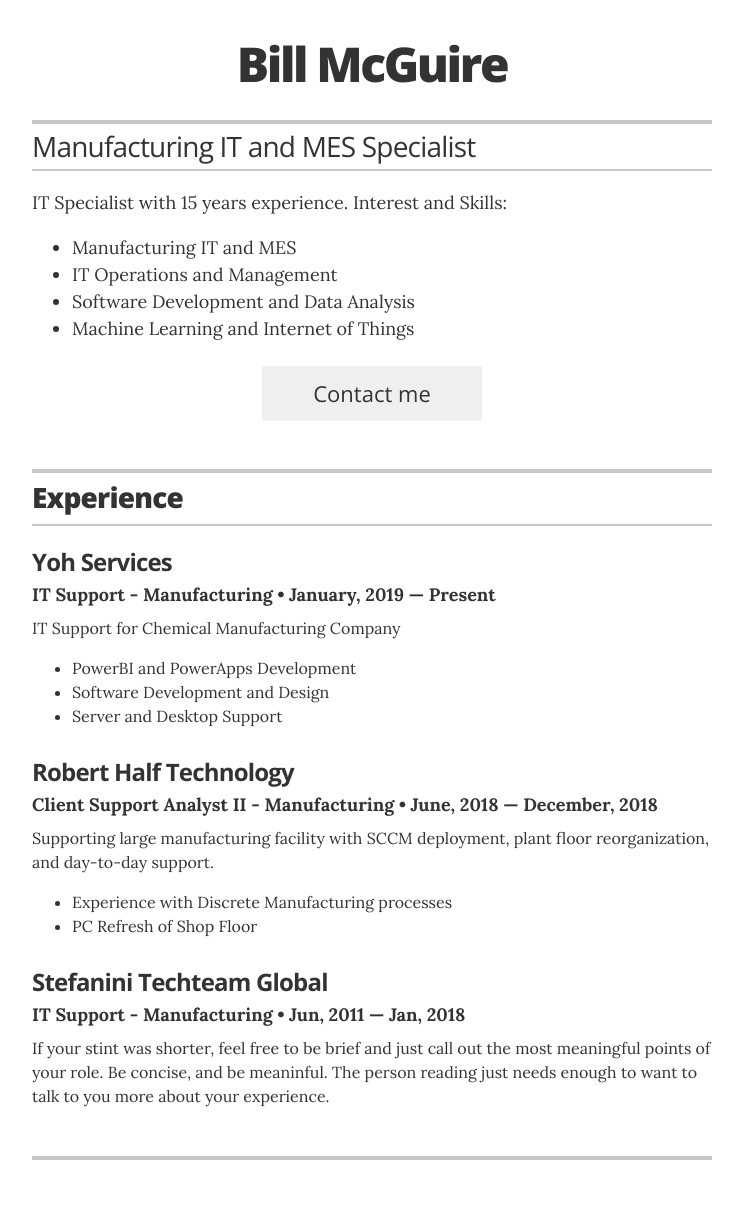
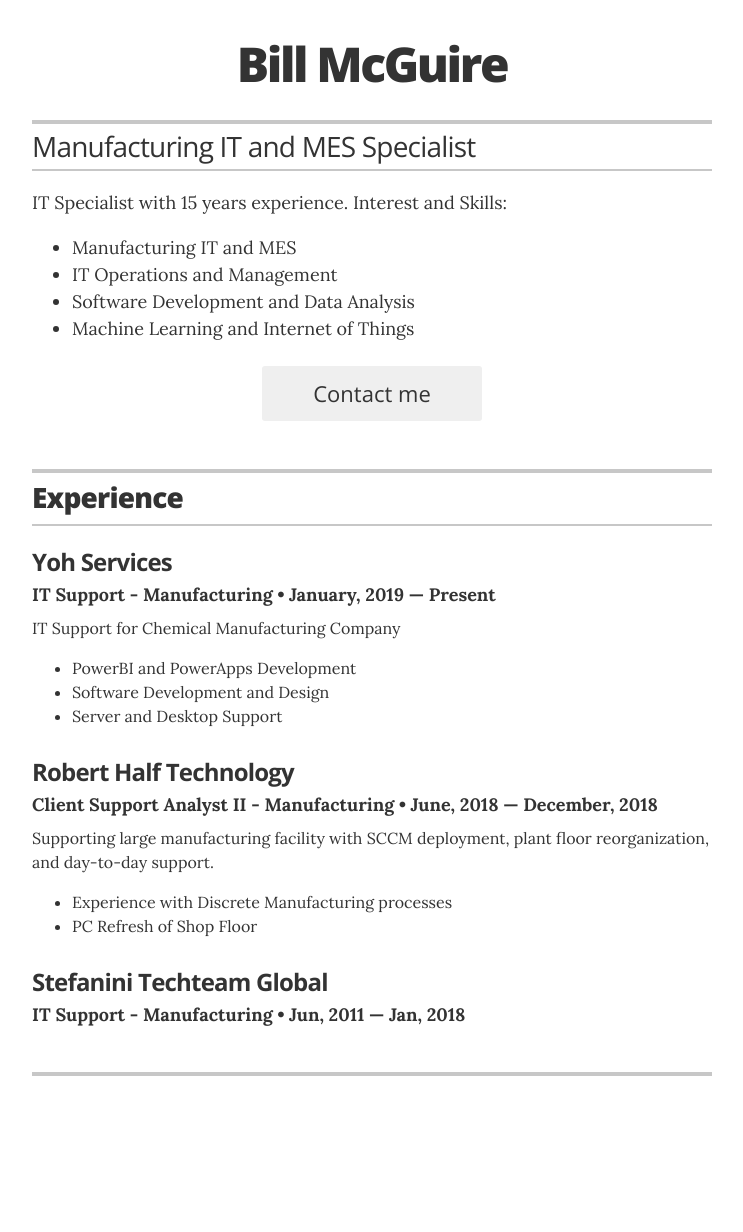
Before and after one commit to billmcguire/resume, a Jekyll site: the page built from index.html, in a window 1280 px wide. Shown: the whole page, without its empty margins (268-1011 px from the left). Built offline with Jekyll 4.4.1, drawn with Linux system fonts in a browser that asks for light colours; nearby versions of some CDN libraries; after the commit the page ends 1148 px from its top, so only the background shows below that.

Commit message:
Removed more sample data.

```diff
--- a/_layouts/resume.html
+++ b/_layouts/resume.html
@@ -85,7 +85,7 @@
           <h4 class="resume-item-details">IT Support - Manufacturing &bull; Jun, 2011 &mdash; Jan, 2018</h4>
 
 
-          <p class="resume-item-copy">If your stint was shorter, feel free to be brief and just call out the most meaningful points of your role. Be concise, and be meaninful. The person reading just needs enough to want to talk to you more about your experience.</p>
+
 
         </div><!-- end of resume-item -->
 
```
